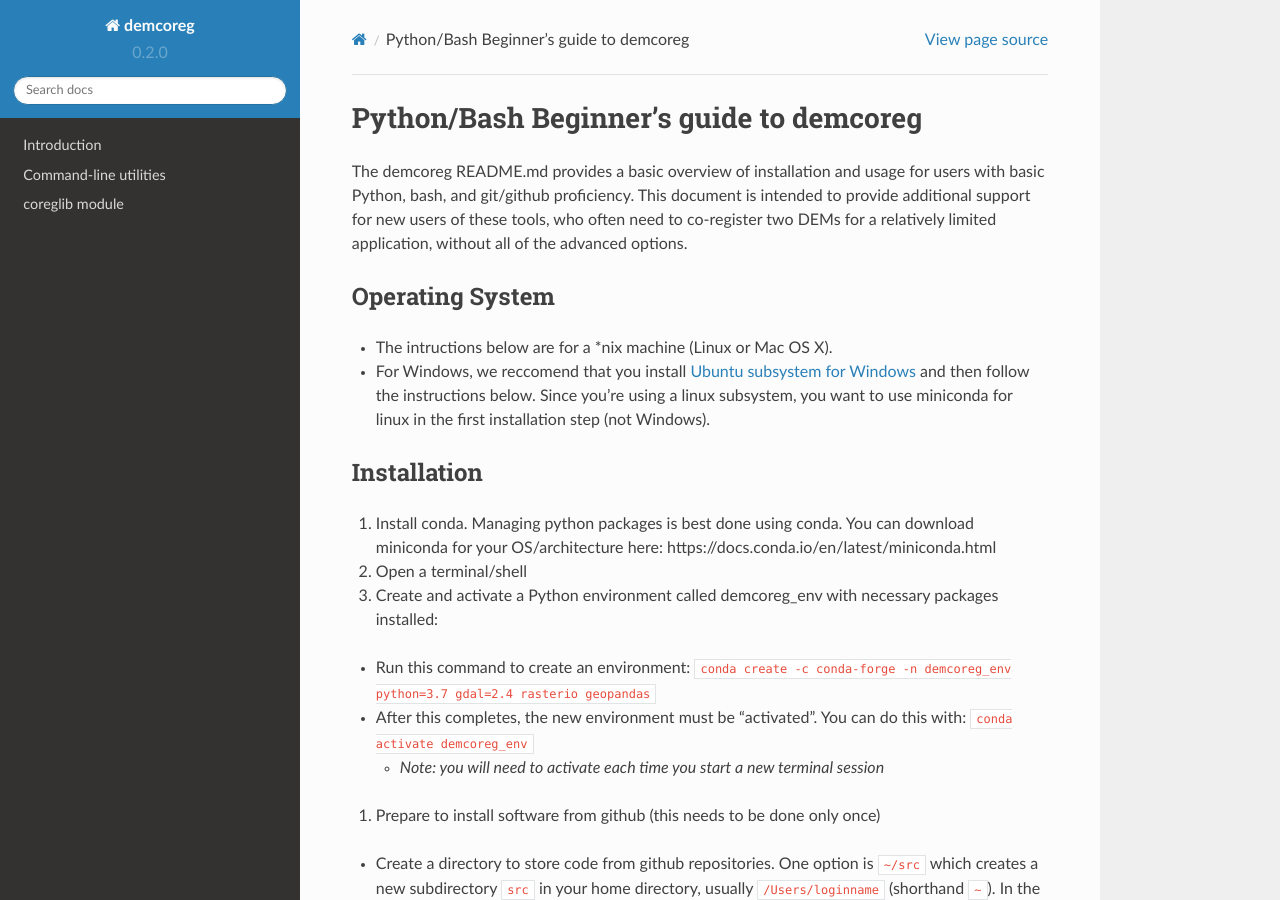
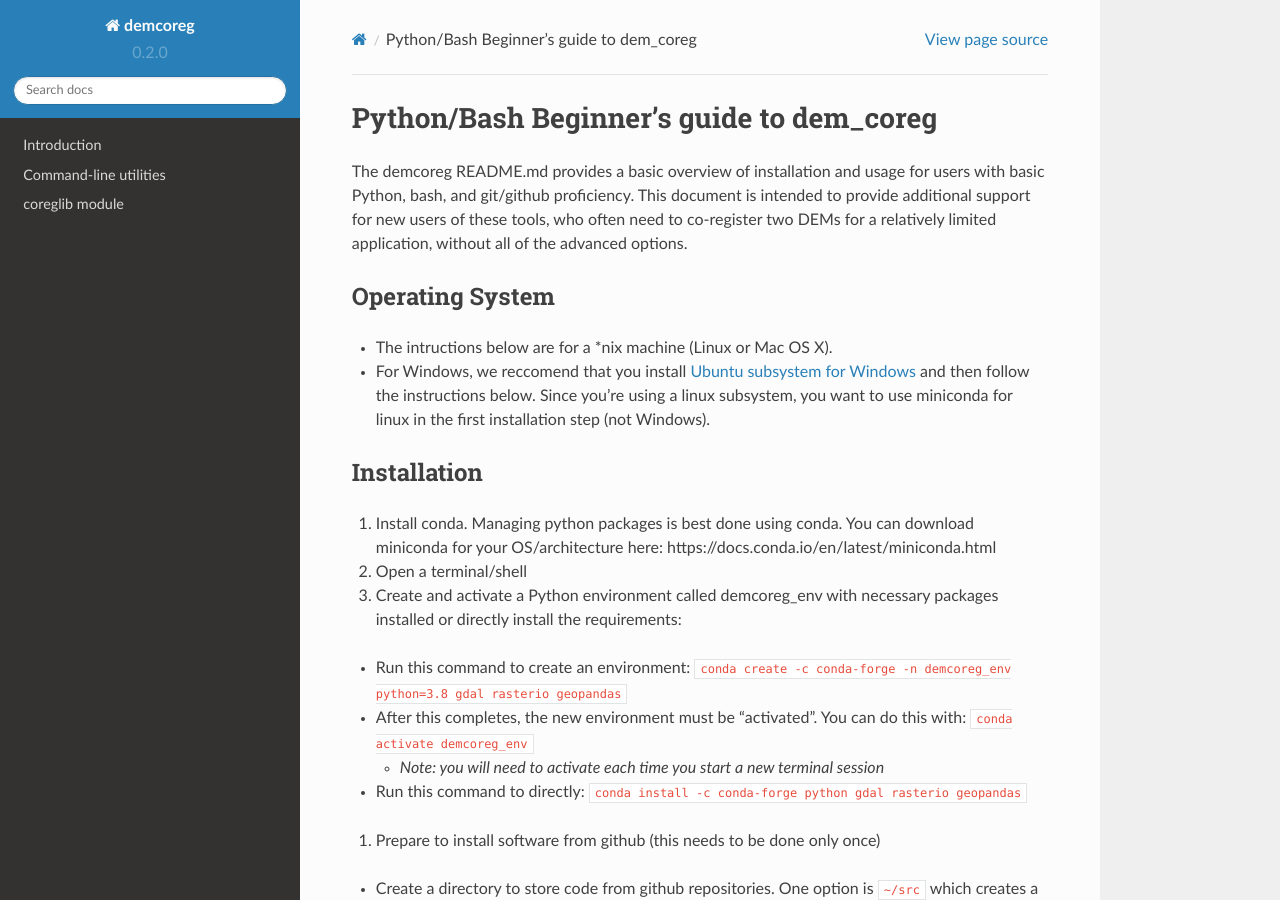
Before and after one commit to TristanBlus/dem_coreg, a Sphinx documentation site: the page built from docs/beginners_doc.md, in a window 1280 px wide and 900 px high. Built offline with Sphinx 7.4.7 and the Read the Docs theme 2.0.0, drawn with Linux system fonts in a browser that asks for light colours.

Commit message:
Update beginners_doc.md

```diff
--- a/docs/beginners_doc.md
+++ b/docs/beginners_doc.md
@@ -1,4 +1,4 @@
-# Python/Bash Beginner's guide to demcoreg
+# Python/Bash Beginner's guide to dem_coreg
 
 The demcoreg README.md provides a basic overview of installation and usage for users with basic Python, bash, and git/github proficiency.  This document is intended to provide additional support for new users of these tools, who often need to co-register two DEMs for a relatively limited application, without all of the advanced options.
 
@@ -9,10 +9,11 @@ The demcoreg README.md provides a basic overview of installation and usage for u
 ## Installation
 1. Install conda. Managing python packages is best done using conda. You can download miniconda for your OS/architecture here: https://docs.conda.io/en/latest/miniconda.html
 2. Open a terminal/shell
-3. Create and activate a Python environment called demcoreg_env with necessary packages installed:
-  - Run this command to create an environment: `conda create -c conda-forge -n demcoreg_env python=3.7 gdal=2.4 rasterio geopandas`
+3. Create and activate a Python environment called demcoreg_env with necessary packages installed or directly install the requirements:
+  - Run this command to create an environment: `conda create -c conda-forge -n demcoreg_env python=3.8 gdal rasterio geopandas`
   - After this completes, the new environment must be "activated". You can do this with: `conda activate demcoreg_env`
     - *Note: you will need to activate each time you start a new terminal session*
+  - Run this command to directly: `conda install -c conda-forge python gdal rasterio geopandas`
 4. Prepare to install software from github (this needs to be done only once)
   - Create a directory to store code from github repositories. One option is `~/src` which creates a new subdirectory `src` in your home directory, usually `/Users/loginname` (shorthand `~`). In the terminal, run: `mkdir ~/src`
   - Navigate to the new subdirectory: `cd ~/src`
```
